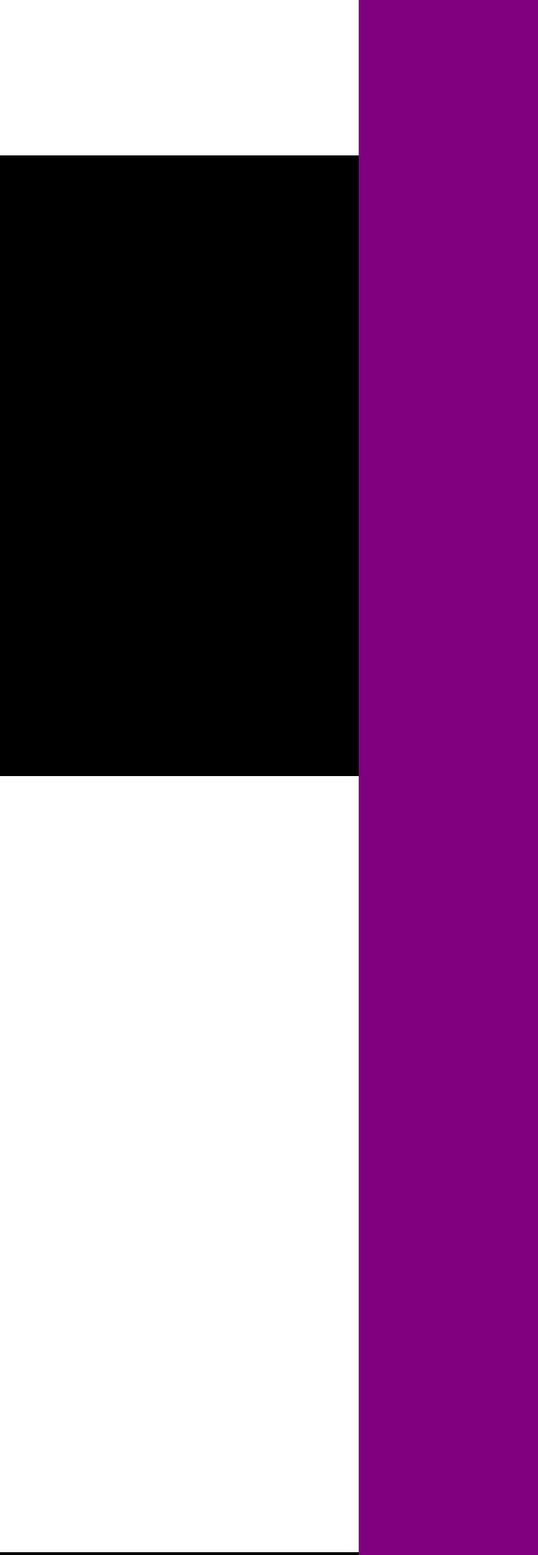
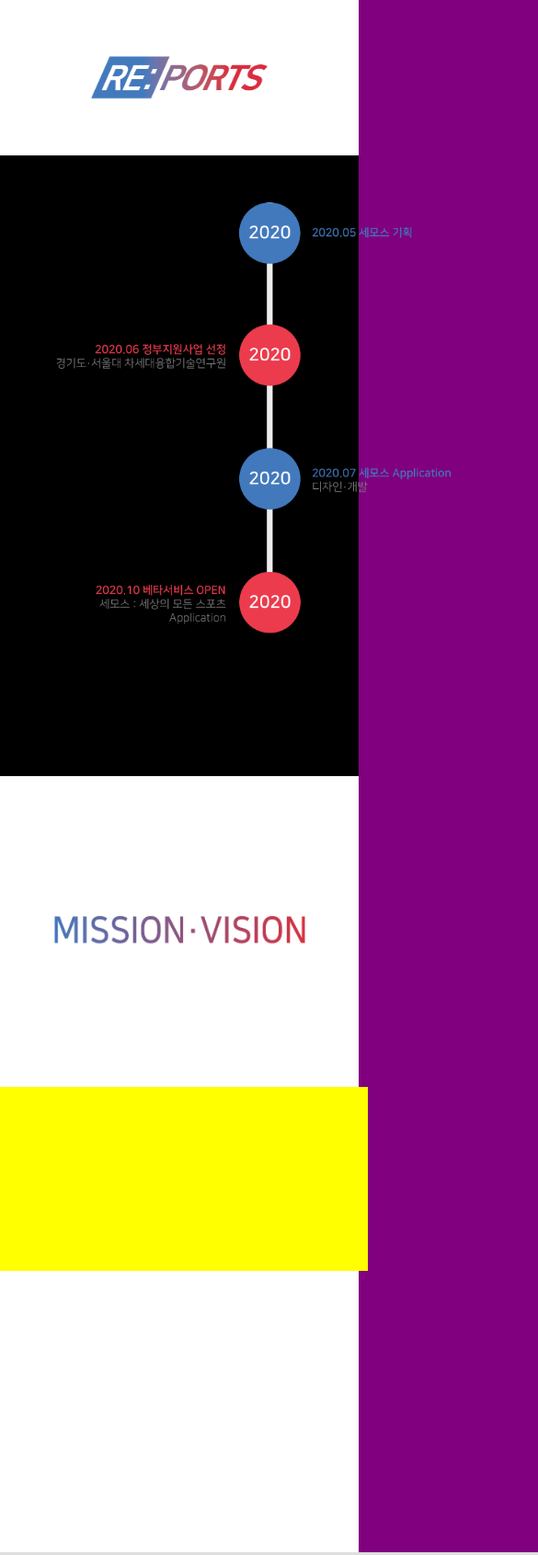
Before and after one commit to ichg4354/semosWeb, a plain HTML site: page index.html in a window 390 px wide. Shown: the top 1691 px of the page at 92% size, 585 px wide, since content can reach past the window. Drawn offline with Linux system fonts and the light colour scheme.

Commit message:
make grid for existing images

```diff
--- a/css/mediaQuery.css
+++ b/css/mediaQuery.css
@@ -1,16 +1,52 @@
 /* GYB */
+/* HEADER GLOBAL CSS */
 .header__logo {
   height: 30vh;
   background-color: white;
+  display: flex;
+  justify-content: center;
+  align-items: center;
+}
+.header__logo img {
+  width: 300px;
 }
 
+/* HISTORY CSS */
 .main__history {
   height: 70vh;
   background-color: black;
+  display: grid;
+  grid-template-columns: 2fr 1fr;
+  padding: 0 10vw;
 }
+.main__history img {
+  height: 70vh;
+  float: right;
+}
+/* VISION CSS */
 .main__vision {
   height: 100vh;
   background-color: white;
+  display: grid;
+  grid-template-rows: 2fr 3fr;
+}
+.main__vision .vision__text{
+  display: flex;
+  justify-content: center;
+  align-items: center
+}
+.main__vision .vision__text img{
+  width: 300px;
+  height: 70px;
+}
+.main__vision .vision__image{
+  display: grid;
+  grid-template-columns: 1fr 1fr;
+}
+.main__vision .vision__image div{
+  width: 200px;
+  height: 200px;
+  background-color: yellow;
 }
 .main__mockup {
   height: 100vh;
@@ -54,10 +90,15 @@
     height: 25vh;
     background-color: white;
   }
+  .header__logo img {
+    width: 250px;
+  }
 
   .main__history {
     height: 75vh;
     background-color: black;
+  }
+  .main__history {
   }
   .main__vision {
     height: 100vh;
@@ -85,6 +126,12 @@
     height: 20vh;
     background-color: white;
   }
+  .header__logo img {
+    width: 200px;
+  }
+
+  .main__history {
+  }
 
   .main__history {
     height: 80vh;
--- a/index.html
+++ b/index.html
@@ -9,25 +9,31 @@
   <body class="body">
     <header>
       <div class="header__logo">
-        <!-- LOGO__IMAGE -->
+        <img src="./images/logoImage.png" />
       </div>
     </header>
     <main>
       <div class="main__history">
         <div class="history__text"></div>
-        <div class="history__img"></div>
+        <div class="history__img">
+          <img src="./images/history.png">
+        </div>
       </div>
-      <div class="main__gradient">
+      <div class="main__gradient"></div>
+      <div class="main__vision">
+        <div class="vision__text">
+          <img src="./images/missionVisionText.png">
+        </div>
+        <div class="vision__image">
+          <div></div>
+          <div></div>
+        </div>
       </div>
-      <div class="main__vision">
-        <div class="vision__text"></div>
-        <div class="vision__image"></div>
+      <div class="main__gradient"></div>
+      <div class="main__mockup">
+        <img src="./images/mockupWithText.png">
       </div>
-      <div class="main__gradient">
-      </div>
-      <div class="main__mockup"></div>
-      <div class="main__gradient">
-      </div>
+      <div class="main__gradient"></div>
       <div class="main__team">
         <div class="team__text"></div>
         <div class="team__teamMate"></div>
@@ -36,8 +42,7 @@
         <div class="team__teamMate"></div>
       </div>
       <div class="main__teamImage"></div>
-      <div class="main__gradient">
-      </div>
+      <div class="main__gradient"></div>
     </main>
     <footer>
       <div class="footer__text"></div>
```
Also changed, not shown: images/logoImage.png (added). Lines whose indentation alone changed are shown as unchanged.
